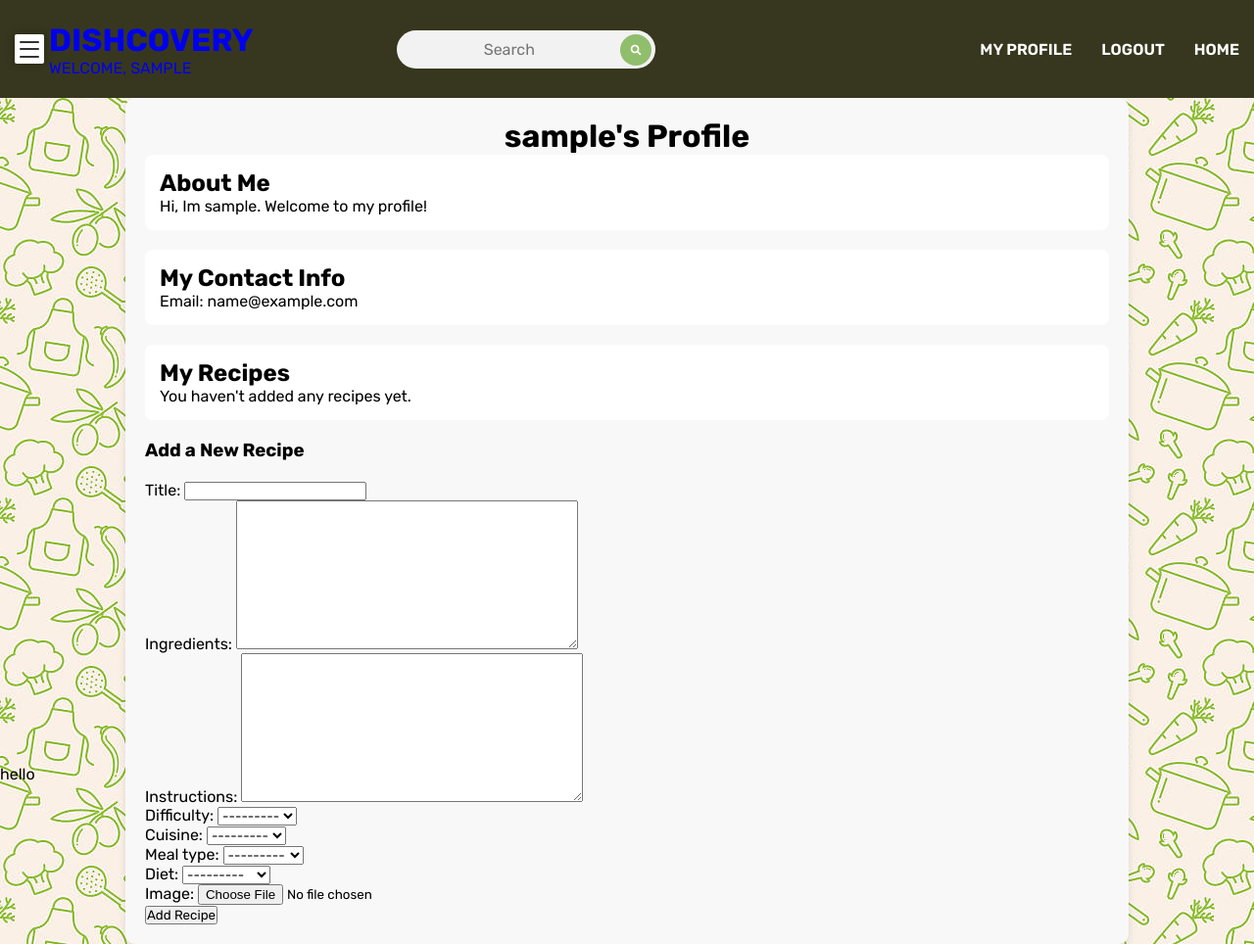
After one commit to moha-alsenani/dishcovery_project, a Django app: page /dishcovery/profile_page/ in a window 1280 px wide. The commit adds this page. Shown: the whole page at 98% size. Run offline with Django 3.2, Linux system fonts and the light colour scheme; the visitor is signed in with stand-in values (Sample User, id 1); data that the repository does not hold is empty.

Commit message:
implemented different features

```diff
--- /dev/null
+++ b/dishcovery/context_processors.py
@@ -0,0 +1,4 @@
+from dishcovery.models import Cuisine
+
+def cuisine_context(request):
+    return {'cuisines': Cuisine.objects.all()}
--- /dev/null
+++ b/dishcovery/forms.py
@@ -0,0 +1,23 @@
+from django import forms
+from django.contrib.auth.models import User
+from dishcovery.models import UserProfile
+from dishcovery.models import Recipe
+
+
+
+class UserForm(forms.ModelForm):
+     password = forms.CharField(widget=forms.PasswordInput())
+
+     class Meta:
+         model = User
+         fields = ('username', 'email', 'password',)
+
+class UserProfileForm(forms.ModelForm):
+    class Meta:
+        model = UserProfile
+        fields = ('bio', 'picture',)
+
+class RecipeForm(forms.ModelForm):
+    class Meta:
+        model = Recipe
+        fields = ['title', 'ingredients', 'instructions', 'difficulty', 'cuisine', 'meal_type', 'diet', 'image']
--- a/dishcovery/models.py
+++ b/dishcovery/models.py
@@ -5,7 +5,7 @@
 
 class UserProfile(models.Model):
     user = models.OneToOneField(User, on_delete=models.CASCADE)
-    picture = models.ImageField(upload_to='profile_images', blank=True)
+    picture = models.ImageField(upload_to='media/profile_images', blank=True)
     bio = models.TextField(blank=True, null=True)
 
     def __str__(self):
@@ -28,7 +28,7 @@
     cuisine = models.ForeignKey(Cuisine, on_delete=models.SET_NULL, null=True)
     meal_type = models.CharField(max_length=50, choices=[('Breakfast', 'Breakfast'), ('Lunch', 'Lunch'), ('Dinner', 'Dinner'), ('Dessert', 'Dessert')])
     diet = models.CharField(max_length=50, blank=True, null=True, choices=[('Vegan', 'Vegan'), ('Keto', 'Keto'), ('Vegetarian', 'Vegetarian'), ('None', 'None')])
-    image = models.ImageField(upload_to='recipe_images', blank=True, null=True)
+    image = models.ImageField(upload_to='media/recipe_images', blank=True, null=True)
     created_at = models.DateTimeField(auto_now_add=True)
 
     def __str__(self):
--- a/dishcovery/urls.py
+++ b/dishcovery/urls.py
@@ -1,9 +1,20 @@
 from django.urls import path
 from dishcovery import views
+from django.contrib.auth import views as auth_views
+from django.conf.urls.static import static
+from dishcovery_project import settings
 
 app_name = 'dishcovery'
 
 urlpatterns = [
     path('', views.home, name='home'),
-    path('login/', views.login, name='login')
+    path('login/', views.user_login, name='login'),
+    path('register/', views.register, name='register'),
+    path('logout/', auth_views.LogoutView.as_view(next_page='dishcovery:home'), name='logout'),
+    path('profile_page/', views.profile_page, name='profile_page'),
+    path('recipe/<int:recipe_id>/', views.recipe_details, name='recipe_details'),
+    path('cuisine/<int:cuisine_id>/', views.cuisine_recipes, name='cuisine_recipes'),
 ]
+
+if settings.DEBUG:
+    urlpatterns += static(settings.MEDIA_URL, document_root=settings.MEDIA_ROOT)
--- a/dishcovery/views.py
+++ b/dishcovery/views.py
@@ -1,10 +1,92 @@
-from django.shortcuts import render
+from django.shortcuts import render, redirect, get_object_or_404
 from django.http import HttpResponse
+from dishcovery.forms import UserForm, UserProfileForm
+from django.contrib.auth import authenticate, login
+from django.urls import reverse
+from django.contrib.auth.decorators import login_required
+from dishcovery.models import Recipe, Cuisine
+from dishcovery.forms import RecipeForm
 
 # Create your views here.
 
 def home(request):
+    cuisines = Cuisine.objects.all()
     return render(request, 'dishcovery_project/home.html')
 
-def login(request):
-    return render(request, 'dishcovery_project/login.html')
+def user_login(request):
+    if request.method == 'POST':
+        username = request.POST.get('username')
+        password = request.POST.get('password')
+        user = authenticate(username=username, password=password)
+
+        if user:
+            if user.is_active:
+                login(request, user)
+                return redirect(reverse('dishcovery:home'))
+            else:
+                return HttpResponse("Your Dishcovery account is disabled.")
+        else:
+            print(f"Invalid login details: {username}, {password}")
+            return HttpResponse("Invalid login details supplied.")
+
+    else:
+        return render(request, 'dishcovery_project/login.html')
+
+def register(request):
+
+    registered = False
+
+    if request.method == 'POST':
+        user_form = UserForm(request.POST)
+        profile_form = UserProfileForm(request.POST)
+
+        if user_form.is_valid() and profile_form.is_valid():
+            user = user_form.save()
+            user.set_password(user.password)
+            user.save()
+            profile = profile_form.save(commit=False)
+            profile.user = user
+
+            if 'picture' in request.FILES:
+                profile.picture = request.FILES['picture']
+
+            profile.save()
+            registered = True
+        else:
+            print(user_form.errors, profile_form.errors)
+
+    else:
+        user_form = UserForm()
+        profile_form = UserProfileForm()
+
+    return render(request, 'dishcovery_project/register.html', {
+    'user_form': user_form,
+    'profile_form': profile_form,
+    'registered': registered
+})
+
+@login_required
+def profile_page(request):
+    user_recipes = Recipe.objects.filter(author=request.user)
+
+    if request.method == 'POST':
+        form = RecipeForm(request.POST, request.FILES)
+        if form.is_valid():
+            recipe = form.save(commit=False)
+            recipe.author = request.user
+            recipe.save()
+            return redirect('dishcovery:profile_page')
+    else:
+        form = RecipeForm()
+
+    return render(request, 'dishcovery_project/profile_page.html', {'form': form, 'user_recipes': user_recipes})
+
+def recipe_details(request, recipe_id):
+    recipe = get_object_or_404(Recipe, id=recipe_id)  # Fetch recipe or return 404
+    return render(request, 'dishcovery_project/recipe_details.html', {'recipe': recipe})
+
+def cuisine_recipes(request, cuisine_id):
+    cuisine = get_object_or_404(Cuisine, id=cuisine_id)  # Get the cuisine or return 404
+    recipes = Recipe.objects.filter(cuisine=cuisine)  # Get recipes for the selected cuisine
+
+    return render(request, 'dishcovery_project/cuisine_recipes.html', {'cuisine': cuisine, 'recipes': recipes})
--- a/templates/dishcovery_project/base.html
+++ b/templates/dishcovery_project/base.html
@@ -16,6 +16,8 @@
         <input type="checkbox" name="" id="chk1">
         <div class="logo">
             <h1><a href="{% url 'dishcovery:home' %}">Dishcovery</h1>
+            <li>Welcome, {{ user.username }}</li>
+
         </div>
         <div class="search-box">
             <form action="">
@@ -24,7 +26,16 @@
             </form>
         </div>
         <ul>
+            {% if user.is_authenticated %}
+            <!-- Show these links when the user is logged in -->
+            <li><a href="{% url 'dishcovery:profile_page' %}">My Profile</a></li>
+            <li><a href="{% url 'dishcovery:logout' %}">Logout</a></li>
+            {% else %}
+            <!-- Show these links when the user is NOT logged in -->
             <li><a href="{% url 'dishcovery:login' %}">Login</a></li>
+            {% endif %}
+            <!-- Always show these links -->
+            <li><a href="{% url 'dishcovery:home' %}">Home</a></li>
         </ul>
         <div class="menu">
             <label for="chk1">
@@ -44,16 +55,14 @@
         <div class="slide">
             <h2>CUISINES</h2>
             <ul>
-                <li><a href="#">Asian</a></li>
-                <li><a href="#">American</a></li>
-                <li><a href="#">African</a></li>
-                <li><a href="#">European</a></li>
-                <li><a href="#">Indian</a></li>
-                <li><a href="#">Latin American</a></li>
-                <li><a href="#">Middle East</a></li>
-                <li><a href="#">Others</a></li>
+                {% for cuisine in cuisines %}
+                <li><a href="{% url 'dishcovery:cuisine_recipes' cuisine.id %}">{{ cuisine.name }}</a></li>
+                {% empty %}
+                <li>No cuisines available</li>
+                {% endfor %}
             </ul>
         </div>
+
     </label>
 
     <!-- Main content block where child templates insert content -->
--- a/templates/dishcovery_project/home.html
+++ b/templates/dishcovery_project/home.html
@@ -2,7 +2,7 @@
 {% load static %}
 
 {% block title_block %}
-    Home
+Home
 {% endblock %}
 
 {% block body_block %}
--- /dev/null
+++ b/templates/dishcovery_project/profile_page.html
@@ -0,0 +1,81 @@
+{% extends 'dishcovery_project/base.html' %}
+{% load static %}
+
+{% block title_block %}
+Profile - {{ user.username }}
+{% endblock %}
+
+{% block body_block %}
+<div class="profile-container">
+    <div class="profile-header">
+        <h1>{{ user.username }}'s Profile</h1>
+    </div>
+
+    <div class="profile-content">
+        <div class="profile-info">
+            <h2>About Me</h2>
+            <p>Hi, Im {{ user.username }}. {{ user.userprofile.bio|default:"Welcome to my profile!" }}</p>
+        </div>
+
+        <div class="profile-contact">
+            <h2>My Contact Info</h2>
+            <p>Email: {{ user.email }}</p>
+        </div>
+
+        <div class="profile-recipes">
+            <h2>My Recipes</h2>
+            {% if user_recipes %}
+            <ul>
+                {% for recipe in user_recipes %}
+                <li>
+                    <a href="{% url 'dishcovery:recipe_details' recipe.id %}">
+                        <strong>{{ recipe.title }}</strong> - {{ recipe.difficulty }}
+                    </a>
+                </li>
+                {% endfor %}
+            </ul>
+            {% else %}
+            <p>You haven't added any recipes yet.</p>
+        </div>
+
+        {% endif %}
+        <h3>Add a New Recipe</h3>
+        <form method="POST" enctype="multipart/form-data">
+            {% csrf_token %}
+            {{ form.as_p }}
+            <button type="submit">Add Recipe</button>
+        </form>
+    </div>
+
+</div>
+</div>
+
+<style>
+    .profile-container {
+        width: 80%;
+        margin: auto;
+        padding: 20px;
+        background-color: #f8f8f8;
+        border-radius: 10px;
+        box-shadow: 0px 4px 8px rgba(0, 0, 0, 0.1);
+    }
+
+    .profile-header h1 {
+        text-align: center;
+    }
+
+    .profile-content {
+        display: flex;
+        flex-direction: column;
+        gap: 20px;
+    }
+
+    .profile-info,
+    .profile-contact,
+    .profile-recipes {
+        background: white;
+        padding: 15px;
+        border-radius: 8px;
+    }
+</style>
+{% endblock %}
```
Also changed, not shown: dishcovery_project/settings.py (+6 -3 lines), templates/dishcovery_project/cuisine_recipes.html (added, +91 -0 lines), templates/dishcovery_project/login.html (+12 -7 lines), templates/dishcovery_project/logout.html (added, +11 -0 lines), templates/dishcovery_project/recipe_details.html (added, +69 -0 lines), templates/dishcovery_project/register.html (added, +24 -0 lines), dishcovery/migrations/0002_auto_20250316_0040.py (added), media/profile_images/IMG_0065.jpeg (added), media/recipe_images/meat.jpeg (added).
